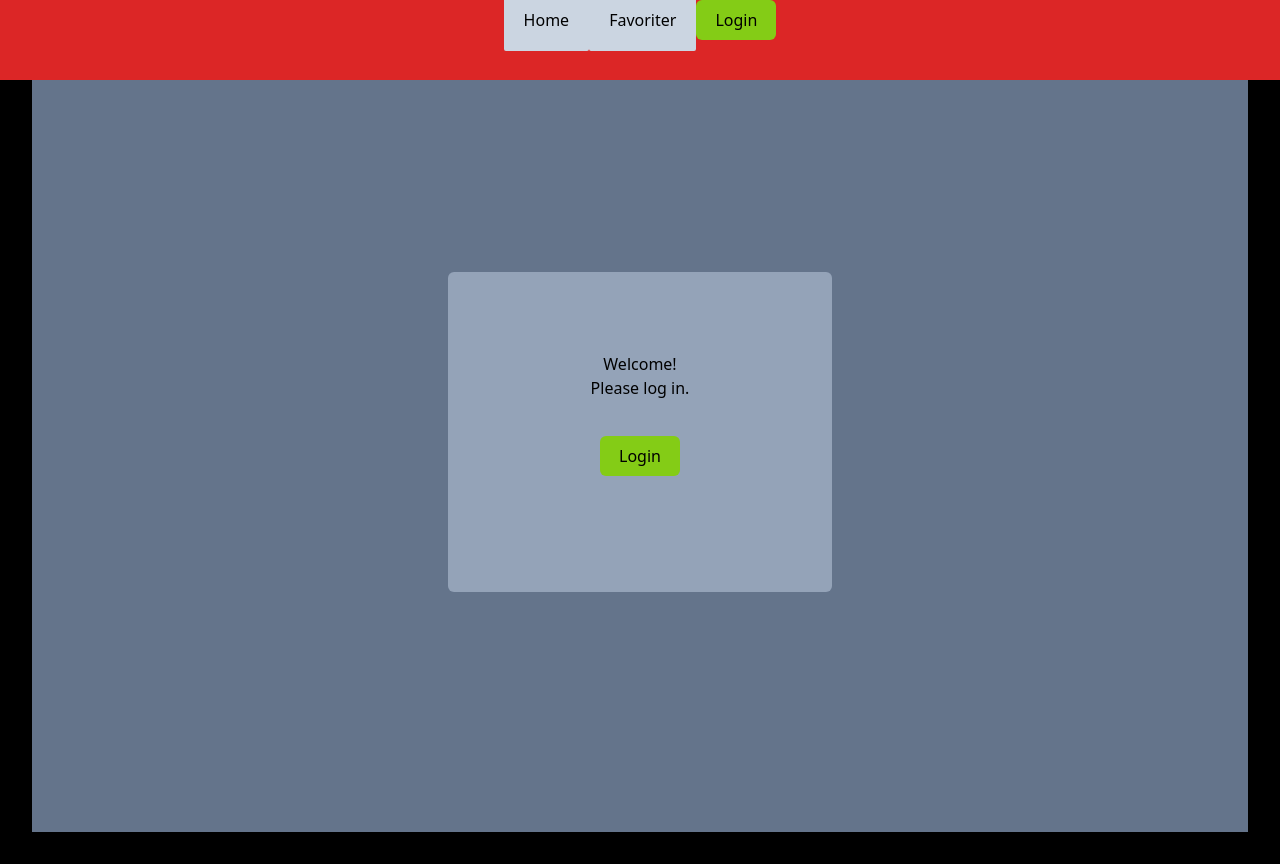
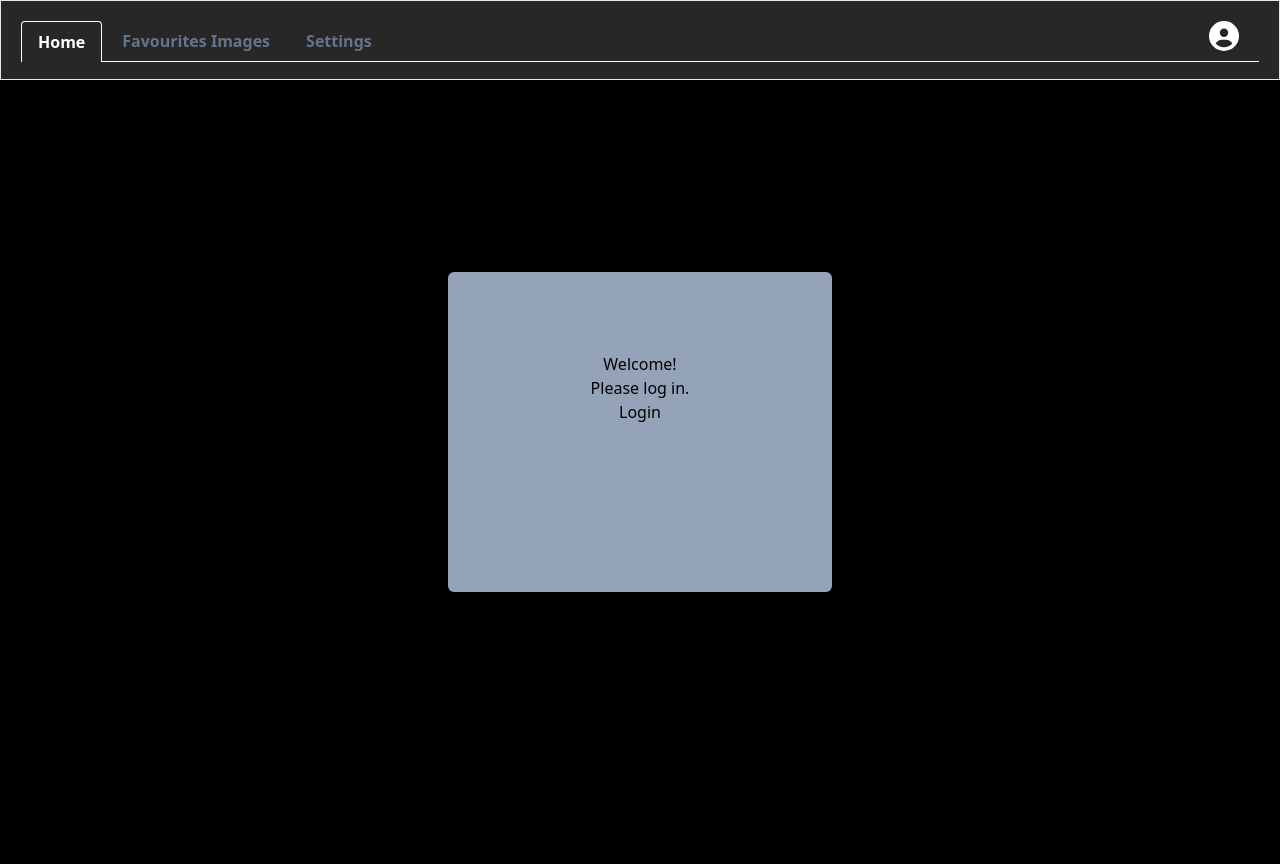
Before and after one commit to Janne-Svitt/ImageSearch, a React (Vite) app in the folder client/: page / in a window 1280 px wide. Built offline with nearby package versions, Linux system fonts and the light colour scheme; no server answers.

Commit message:
Add navbar and styling

```diff
--- /dev/null
+++ b/client/pages/AccountSettings.tsx
@@ -0,0 +1,11 @@
+import React from "react";
+
+const AccountSettings = () => {
+  return (
+    <>
+      <div>jek</div>
+    </>
+  );
+};
+
+export default AccountSettings;
--- a/client/pages/Home.tsx
+++ b/client/pages/Home.tsx
@@ -6,6 +6,7 @@ import axios from "axios";
 
 import ResponseDataClass from "../src/modals/ResponseDataClass";
 import InputValueClass from "../src/modals/InputValueClass";
+import { useLocation } from "react-router-dom";
 
 function Home() {
   const [responseData, setResponseData] = useState<ResponseDataClass[]>();
@@ -63,7 +64,7 @@ function Home() {
 
   return (
     <>
-      <main className="flex h-screen bg-slate-500">
+      <main className="flex h-screen bg-[rgb(37,37,37)]">
         <div className="m-auto bg-slate-400 w-96 h-80 rounded-md flex flex-col p-20">
           <h1>
             Welcome! <br /> Please log in.
--- a/client/pages/Layout.tsx
+++ b/client/pages/Layout.tsx
@@ -1,14 +1,19 @@
 import { Outlet } from "react-router-dom";
 import Navbar from "../src/components/Navbar";
-import React from "react";
+import { createContext, useState } from "react";
+
+const ActiveTabContext = createContext("");
 
 export const Layout = () => {
+  const [ActiveTab, setActiveTab] = useState("Home");
   return (
     <>
-      <Navbar />
-      <main>
-        <Outlet />
-      </main>
+      <ActiveTabContext.Provider value={ActiveTab}>
+        <Navbar />
+        <main>
+          <Outlet />
+        </main>
+      </ActiveTabContext.Provider>
     </>
   );
 };
--- a/client/src/Router.tsx
+++ b/client/src/Router.tsx
@@ -3,12 +3,14 @@ import { Layout } from "../pages/Layout";
 import NotFound from "../pages/NotFound";
 import Home from "../pages/Home";
 import FavImg from "../pages/FavImg";
+import AccountSettings from "../pages/AccountSettings";
 
 export const router = createBrowserRouter([
   {
     path: "/",
     element: <Layout />,
     errorElement: <NotFound />,
+
     children: [
       {
         path: "/",
@@ -19,6 +21,10 @@ export const router = createBrowserRouter([
         path: "/fav",
         element: <FavImg />,
       },
+      {
+        path: "/settings",
+        element: <AccountSettings />,
+      },
     ],
   },
 ]);
--- /dev/null
+++ b/client/src/components/Login.tsx
@@ -0,0 +1,29 @@
+import { useAuth0 } from "@auth0/auth0-react";
+import { FaCircleUser } from "react-icons/fa6";
+import { IoLogOut } from "react-icons/io5";
+
+const Login = () => {
+  const { loginWithRedirect } = useAuth0();
+  const { logout } = useAuth0();
+  const { isAuthenticated } = useAuth0();
+  return (
+    <>
+      {isAuthenticated ? (
+        <button
+          className=""
+          onClick={() =>
+            logout({ logoutParams: { returnTo: window.location.origin } })
+          }
+        >
+          <IoLogOut style={{ fontSize: "30px", color: "white" }} />
+        </button>
+      ) : (
+        <button className="" onClick={() => loginWithRedirect()}>
+          <FaCircleUser style={{ fontSize: "30px", color: "white" }} />
+        </button>
+      )}
+    </>
+  );
+};
+
+export default Login;
--- a/client/src/components/LoginButton.tsx
+++ b/client/src/components/LoginButton.tsx
@@ -5,10 +5,7 @@ const LoginButton = () => {
 
   return (
     <>
-      <button
-        className="h-10 w-20 m-auto bg-lime-500 rounded-md"
-        onClick={() => loginWithRedirect()}
-      >
+      <button className="" onClick={() => loginWithRedirect()}>
         Login
       </button>
     </>
--- a/client/src/components/Navbar.tsx
+++ b/client/src/components/Navbar.tsx
@@ -1,28 +1,61 @@
-import { useAuth0 } from "@auth0/auth0-react";
-import { NavLink } from "react-router-dom";
-import LoginButton from "./LoginButton";
-import AccountInfo from "./AccountInfo";
-import LogoutButton from "./LogoutButton";
+import { NavLink, useLocation } from "react-router-dom";
+import Login from "./Login";
 
 const Navbar = () => {
-  const { isAuthenticated } = useAuth0();
-  const { user } = useAuth0();
+  const ActiveTab = useLocation();
+  const navbarColor = `bg-[#272727]`;
   return (
-    <nav className=" bg-red-600 w-full h-20 fixed top-0 left-0">
-      <NavLink className=" bg-slate-300 rounded-sm p-5" to="/">
-        Home
-      </NavLink>
-      <NavLink className=" bg-slate-300 rounded-sm p-5" to="/fav">
-        Favoriter
-      </NavLink>
-      {isAuthenticated ? (
-        <>
-          <h3 className=" float-start">{user?.name}</h3>
-          <AccountInfo /> <LogoutButton />
-        </>
-      ) : (
-        <LoginButton />
-      )}
+    <nav
+      className={`${navbarColor} w-full h-20 fixed border top-0 left-0 p-5 z-10`}
+    >
+      <ul className="flex  border-slate-50 border-b ">
+        <li className="-mb-px mr-1">
+          <NavLink className="" to="/">
+            <a
+              className={
+                ActiveTab.pathname === "/"
+                  ? `${navbarColor} inline-block  border-slate-50 border-l border-t border-r rounded-t py-2 px-4 text-white font-semibold`
+                  : `${navbarColor} inline-block py-2 px-4 text-slate-500 hover:text-white font-semibold`
+              }
+              href="#"
+            >
+              Home
+            </a>
+          </NavLink>
+        </li>
+        <li className="-mb-px mr-1">
+          <NavLink className=" " to="/fav">
+            <a
+              className={
+                ActiveTab.pathname === "/fav"
+                  ? `${navbarColor} inline-block  border-slate-50 border-l border-t border-r rounded-t py-2 px-4 text-white font-semibold`
+                  : `${navbarColor} inline-block py-2 px-4 text-slate-500 hover:text-white font-semibold`
+              }
+              href="#"
+            >
+              Favourites Images
+            </a>
+          </NavLink>
+        </li>
+
+        <li className="-mb-px mr-1">
+          <NavLink className=" " to="/settings">
+            <a
+              className={
+                ActiveTab.pathname === "/settings"
+                  ? `${navbarColor} inline-block  border-slate-50 border-l border-t border-r rounded-t py-2 px-4 text-white font-semibold`
+                  : `${navbarColor} inline-block py-2 px-4 text-slate-500 hover:text-white font-semibold`
+              }
+              href="#"
+            >
+              Settings
+            </a>
+          </NavLink>
+        </li>
+      </ul>
+      <div className="absolute right-10 top-5">
+        <Login />
+      </div>
     </nav>
   );
 };
```
